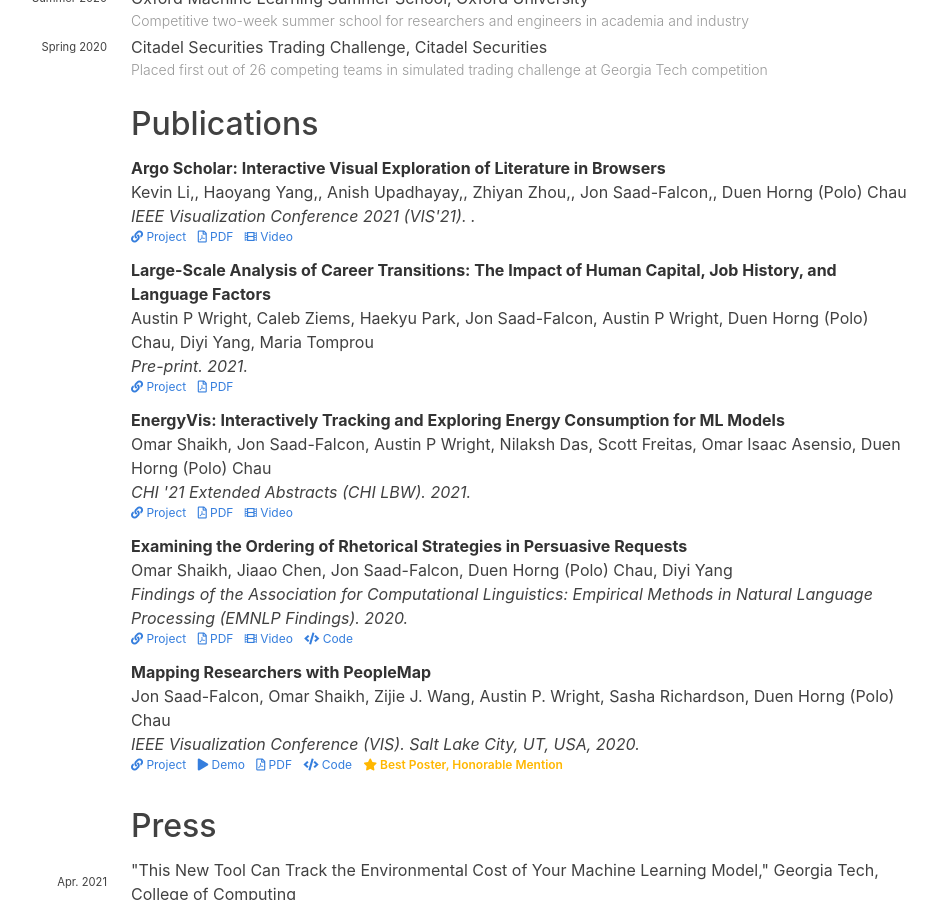
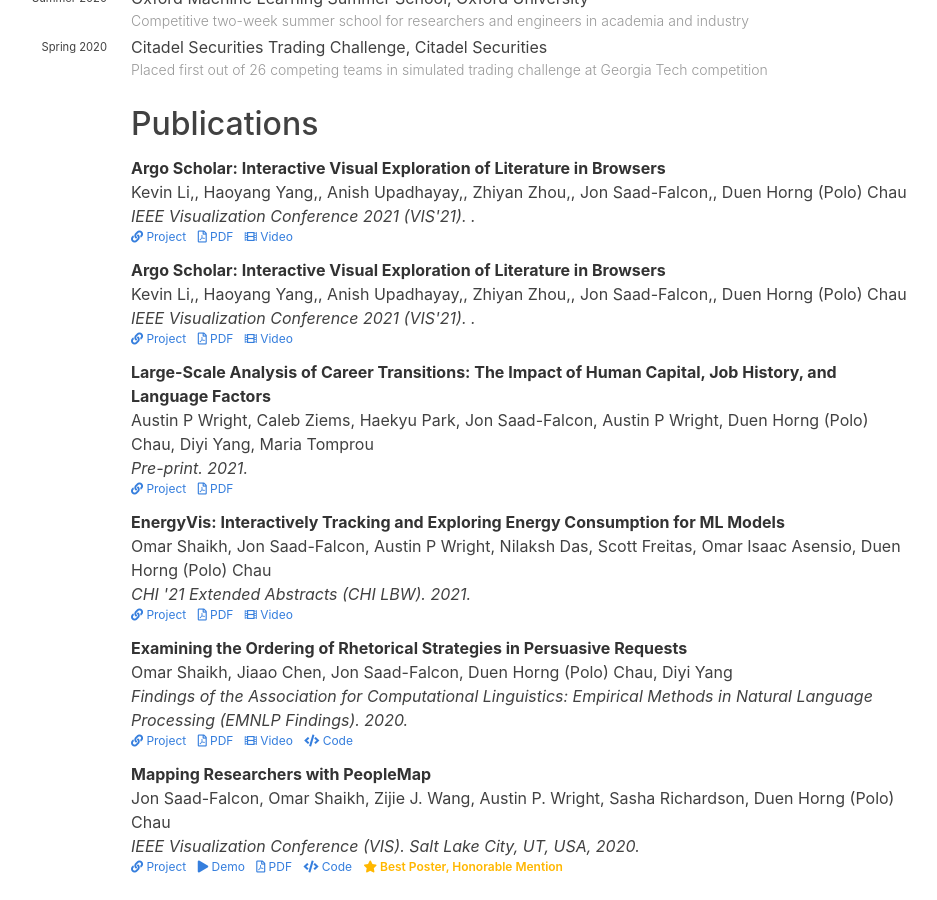
Before and after one commit to jonsaadfalcon/PersonalWebsite, a Jekyll site: the page built from cv.md, in a window 1280 px wide and 900 px high, scrolled down 1778 px. Shown: the whole window, without its empty margins (201-1138 px from the left). Built offline with Jekyll 4.4.1, drawn with Linux system fonts in a browser that asks for light colours; nearby versions of some CDN libraries; some web fonts are replaced; part of the change alters nothing that is shown.

Commit message:
Update 2021-08-31-search_engine.md

```diff
--- a/_posts/papers/2021-08-31-search_engine.md
+++ b/_posts/papers/2021-08-31-search_engine.md
@@ -1,43 +1,32 @@
 ---
 layout: paper
 categories: papers
-permalink: papers/search_engine
-id: search_engine
-title: "A Search Engine for Discovery of Scientific Challenges and Directions"
+permalink: papers/argo-scholar
+id: argo-scholar
+title: "Argo Scholar: Interactive Visual Exploration of Literature in Browsers"
 authors:
-  - Dan Lahav
-  - Jon Saad Falcon
-  - Bailey Kuehl
-  - Sophie Johnson
-  - Sravanthi Parasa
-  - Noam Shomron
-  - Duen Horng "Polo" Chau
-  - Diyi Yang
-  - Eric Horvitz
-  - Daniel S. Weld
-  - Tom Hope
-venue: "Pre-print"
-year: 2021
-url: /papers/search_engine
-pdf: https://arxiv.org/abs/2108.13751
+  - Kevin Li,
+  - Haoyang Yang,
+  - Anish Upadhayay,
+  - Zhiyan Zhou,
+  - Jon Saad-Falcon,
+  - Duen Horng (Polo) Chau
+venue: "IEEE Visualization Conference 2021"
+venue-shorthand: VIS'21
+url: /papers/argo-scholar
+pdf: https://poloclub.github.io/papers/21-vis-argoscholar.pdf
+video: https://www.youtube.com/watch?v=-9Q5e1hmvCI
 type: conference
-image: /images/papers/search_engine.png
-figure: /images/featured/search_engine.png
-feature-title: "COVID-19 Literature Exploration"
-feature-description: "A Search Engine for Discovery of Scientific Challenges and Directions"
-featured: true
+image: /images/papers/argo_scholar.png
+figure: /images/featured/argo_scholar.png
+feature-title: "Argo Scholar"
+feature-description: "Interactive Visual Exploration of Literature in Browsers"
+featured: false
 feature-order: 1
 selected: true
 bibtex: |-
 
-  @misc{lahav2021search,
-      title={A Search Engine for Discovery of Scientific Challenges and Directions},
-      author={Dan Lahav and Jon Saad Falcon and Bailey Kuehl and Sophie Johnson and Sravanthi Parasa and Noam Shomron and Duen Horng Chau and Diyi Yang and Eric Horvitz and Daniel S. Weld and Tom Hope},
-      year={2021},
-      eprint={2108.13751},
-      archivePrefix={arXiv},
-      primaryClass={cs.CL}
-}
+
 ---
 
-Keeping track of scientific challenges, advances and emerging directions is a fundamental part of research. However, researchers face a flood of papers that hinders discovery of important knowledge. In biomedicine, this directly impacts human lives. To address this problem, we present a novel task of extraction and search of scientific challenges and directions, to facilitate rapid knowledge discovery. We construct and release an expert-annotated corpus of texts sampled from full-length papers, labeled with novel semantic categories that generalize across many types of challenges and directions. We focus on a large corpus of interdisciplinary work relating to the COVID-19 pandemic, ranging from biomedicine to areas such as AI and economics. We apply a model trained on our data to identify challenges and directions across the corpus and build a dedicated search engine. In experiments with 19 researchers and clinicians using our system, we outperform a popular scientific search engine in assisting knowledge discovery. Finally, we show that models trained on our resource generalize to the wider biomedical domain and to AI papers, highlighting its broad utility. We make our data, model and search engine publicly available.
+Discovering and making sense of relevant research literature is fundamental to becoming knowledgeable in any scientific discipline. Visualization can aid this process; however, existing tools’ adoption and impact have often been constrained, such as by their reliance on small curated paper datasets that quickly become outdated or a lack of support for personalized exploration. We introduce Argo Scholar, an open-source, web-based visualization tool for interactive exploration of literature and easy sharing of exploration results. ARGO SCHOLAR queries and visualizes Semantic Scholar’s live data of almost 200 million papers, enabling users to generate personalized literature exploration results in real-time through flexible, incremental exploration, a common and effective method for researchers to discover relevant work. Our tool allows users to easily share their literature exploration results as a URL or web-embedded IFrame application. Argo Scholar is open-sourced and available at https://poloclub.github.io/argo-scholar/
```
